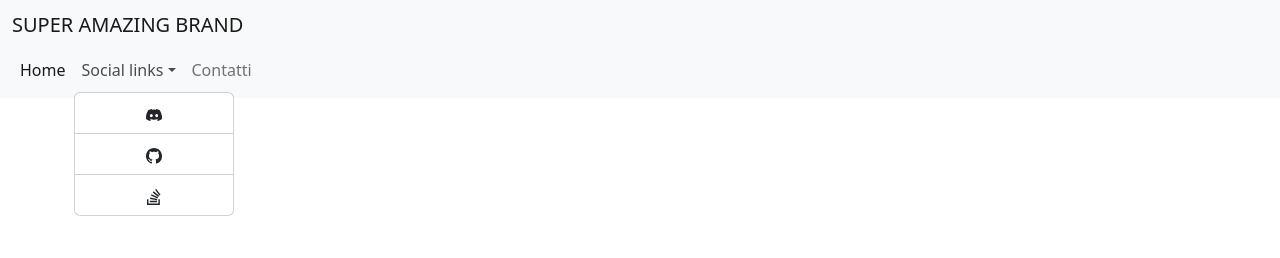
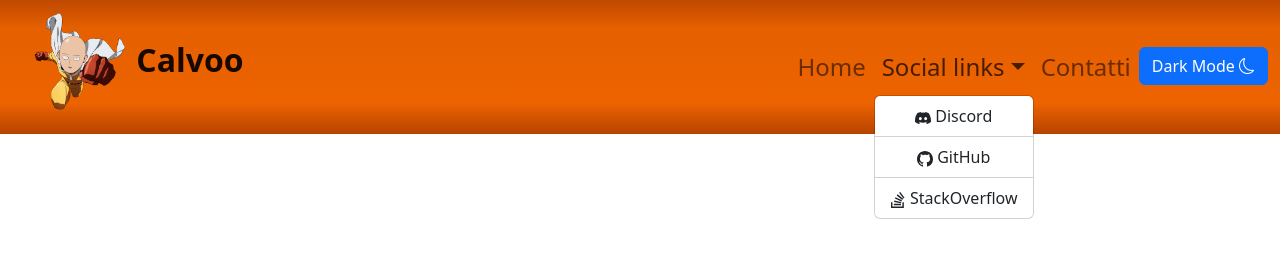
Before and after one commit to RobDab/U2W6-final, a website: page index.html in a window 1280 px wide. Both pictures are taken after a click on the button "Social links". Drawn offline with nearby package versions, Linux system fonts and the light colour scheme.

Commit message:
navbar implemented

```diff
--- /dev/null
+++ b/assets/_variables.scss
@@ -0,0 +1,7 @@
+$navbar_bg-gr: linear-gradient(0deg, rgba(182,67,0,1) 0%, rgba(237,99,0,1) 23%, rgba(230,96,0,1) 79%, rgba(191,72,0,1) 100%);
+$navbar_bg:rgb(162,60,0);
+
+$navbar_bg-dark-gr: linear-gradient(0deg, rgba(210,88,0,1) 0%, rgba(162,60,0,1) 21%, rgba(180,68,0,1) 82%, rgba(230,96,0,1) 100%);
+$navbar_bg-dark: rgb(210,88,0);
+
+$btn_bg: rgb(40, 40, 40);
--- a/assets/style.scss
+++ b/assets/style.scss
@@ -1,9 +1,25 @@
-
+@import "./variables";
 
 @import "../node_modules/bootstrap/scss/bootstrap.scss";
 
+
+*,
+*::after,
+*::before {
+    box-sizing: border-box;
+}
 
 h2 {
     font-weight: 600;
     font-size: 2rem;
 }
+
+.bg-nav {
+    background: $navbar_bg;
+    background: $navbar_bg-gr;
+}
+
+.bg-nav-dark {
+    background: $navbar_bg-dark;
+    background: $navbar_bg-dark-gr;
+}
--- a/index.html
+++ b/index.html
@@ -5,13 +5,16 @@
     <meta http-equiv="X-UA-Compatible" content="IE=edge" />
     <meta name="viewport" content="width=device-width, initial-scale=1.0" />
     <link rel="stylesheet" href="./assets/style.css" />
+    <link rel="stylesheet" href="https://cdn.jsdelivr.net/npm/bootstrap-icons@1.9.1/font/bootstrap-icons.css" />
     <title>Final | Homepage</title>
   </head>
   <body>
-    <nav class="navbar navbar-expand-lg navbar-light bg-light">
+    <nav class="navbar navbar-expand-lg navbar-light bg-nav">
       <div class="container-fluid">
-        <div class="row justify-content-between">
-          <a class="navbar-brand h2" href="#">SUPER AMAZING BRAND</a>
+        <a class="navbar-brand h2 ms-3" href="#">
+          <img src="./assets/saitama2.png" alt="logo" width="100" height="100" class="d-inline-block align-text-center" />
+          Calvoo</a
+        >
         <button
           class="navbar-toggler"
           type="button"
@@ -24,9 +27,9 @@
           <span class="navbar-toggler-icon"></span>
         </button>
         <div class="collapse navbar-collapse" id="navbarSupportedContent">
-            <ul class="navbar-nav me-auto mb-2 mb-lg-0">
+          <ul class="navbar-nav ms-auto mb-2 mb-lg-0 fs-4">
             <li class="nav-item">
-                <a class="nav-link active" aria-current="page" href="#">Home</a>
+              <a class="nav-link" aria-current="page" href="#">Home</a>
             </li>
 
             <li class="nav-item dropdown">
@@ -38,6 +41,7 @@
                       d="M13.545 2.907a13.227 13.227 0 0 0-3.257-1.011.05.05 0 0 0-.052.025c-.141.25-.297.577-.406.833a12.19 12.19 0 0 0-3.658 0 8.258 8.258 0 0 0-.412-.833.051.051 0 0 0-.052-.025c-1.125.194-2.22.534-3.257 1.011a.041.041 0 0 0-.021.018C.356 6.024-.213 9.047.066 12.032c.001.014.01.028.021.037a13.276 13.276 0 0 0 3.995 2.02.05.05 0 0 0 .056-.019c.308-.42.582-.863.818-1.329a.05.05 0 0 0-.01-.059.051.051 0 0 0-.018-.011 8.875 8.875 0 0 1-1.248-.595.05.05 0 0 1-.02-.066.051.051 0 0 1 .015-.019c.084-.063.168-.129.248-.195a.05.05 0 0 1 .051-.007c2.619 1.196 5.454 1.196 8.041 0a.052.052 0 0 1 .053.007c.08.066.164.132.248.195a.051.051 0 0 1-.004.085 8.254 8.254 0 0 1-1.249.594.05.05 0 0 0-.03.03.052.052 0 0 0 .003.041c.24.465.515.909.817 1.329a.05.05 0 0 0 .056.019 13.235 13.235 0 0 0 4.001-2.02.049.049 0 0 0 .021-.037c.334-3.451-.559-6.449-2.366-9.106a.034.034 0 0 0-.02-.019Zm-8.198 7.307c-.789 0-1.438-.724-1.438-1.612 0-.889.637-1.613 1.438-1.613.807 0 1.45.73 1.438 1.613 0 .888-.637 1.612-1.438 1.612Zm5.316 0c-.788 0-1.438-.724-1.438-1.612 0-.889.637-1.613 1.438-1.613.807 0 1.451.73 1.438 1.613 0 .888-.631 1.612-1.438 1.612Z"
                     />
                   </svg>
+                  Discord
                 </li>
                 <li><hr class="dropdown-divider" /></li>
                 <li class="text-center">
@@ -46,6 +50,7 @@
                       d="M8 0C3.58 0 0 3.58 0 8c0 3.54 2.29 6.53 5.47 7.59.4.07.55-.17.55-.38 0-.19-.01-.82-.01-1.49-2.01.37-2.53-.49-2.69-.94-.09-.23-.48-.94-.82-1.13-.28-.15-.68-.52-.01-.53.63-.01 1.08.58 1.23.82.72 1.21 1.87.87 2.33.66.07-.52.28-.87.51-1.07-1.78-.2-3.64-.89-3.64-3.95 0-.87.31-1.59.82-2.15-.08-.2-.36-1.02.08-2.12 0 0 .67-.21 2.2.82.64-.18 1.32-.27 2-.27.68 0 1.36.09 2 .27 1.53-1.04 2.2-.82 2.2-.82.44 1.1.16 1.92.08 2.12.51.56.82 1.27.82 2.15 0 3.07-1.87 3.75-3.65 3.95.29.25.54.73.54 1.48 0 1.07-.01 1.93-.01 2.2 0 .21.15.46.55.38A8.012 8.012 0 0 0 16 8c0-4.42-3.58-8-8-8z"
                     />
                   </svg>
+                  GitHub
                 </li>
                 <li><hr class="dropdown-divider" /></li>
                 <li class="text-center">
@@ -55,14 +60,19 @@
                       d="M3.857 13.145h7.137v-1.428H3.857v1.428zM10.254 0 9.108.852l4.26 5.727 1.146-.852L10.254 0zm-3.54 3.377 5.484 4.567.913-1.097L7.627 2.28l-.914 1.097zM4.922 6.55l6.47 3.013.603-1.294-6.47-3.013-.603 1.294zm-.925 3.344 6.985 1.469.294-1.398-6.985-1.468-.294 1.397z"
                     />
                   </svg>
+                  StackOverflow
                 </li>
               </ul>
             </li>
             <li class="nav-item">
               <a class="nav-link" href="#">Contatti</a>
             </li>
+            <li class="nav-item pt-1">
+              <input type="checkbox" class="btn-check" id="btn-check" autocomplete="off">
+<label class="btn btn-primary" for="btn-check">Dark Mode <i class="bi bi-moon"></i></label>
+              </div>
+            </li>
           </ul>
-          </div>
         </div>
       </div>
     </nav>
```
Also changed, not shown: assets/saitama-logo.png (added), assets/saitama2.png (added), assets/style.css. Lines whose indentation alone changed are shown as unchanged.
